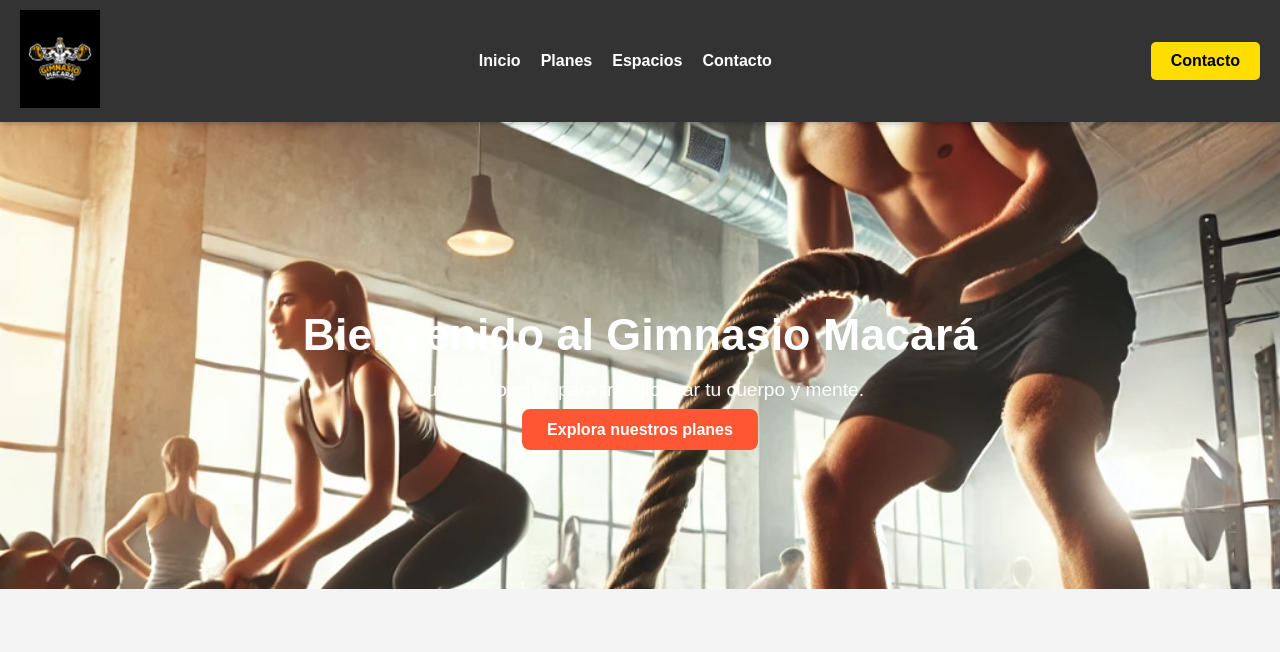
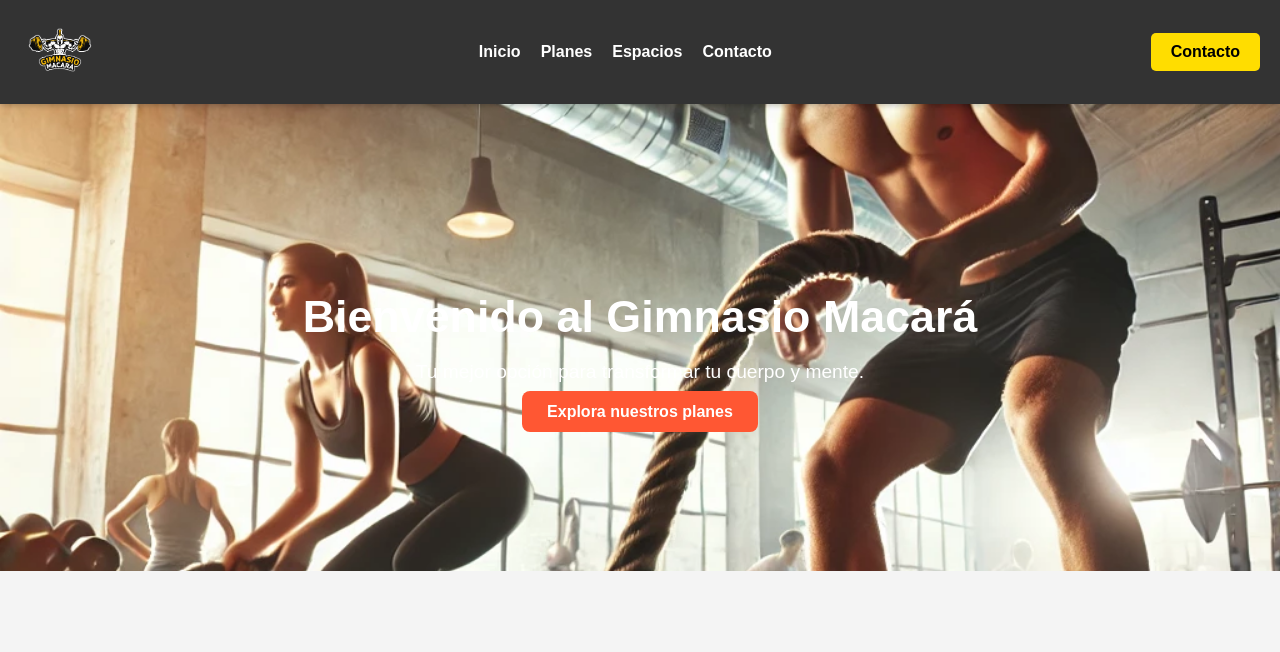
Before and after one commit to majs1992J29/GimnasioMacara, a plain HTML site: page index.html in a window 1280 px wide. Shown: the top 652 px of the page. Drawn offline with Linux system fonts and the light colour scheme.

Commit message:
Add files via upload
update, file

```diff
--- a/index.html
+++ b/index.html
@@ -11,7 +11,7 @@
     <header>
         <nav class="navbar">
             <div class="navbar-logo">
-                <img src="images/gim_logo.jpeg" alt="Logo Gimnasio Macará">
+                <img src="images/gym_logo.png" alt="Logo Gimnasio Macará">
             </div>
             <ul class="navbar-menu">
                 <li><a href="#inicio">Inicio</a></li>
```
